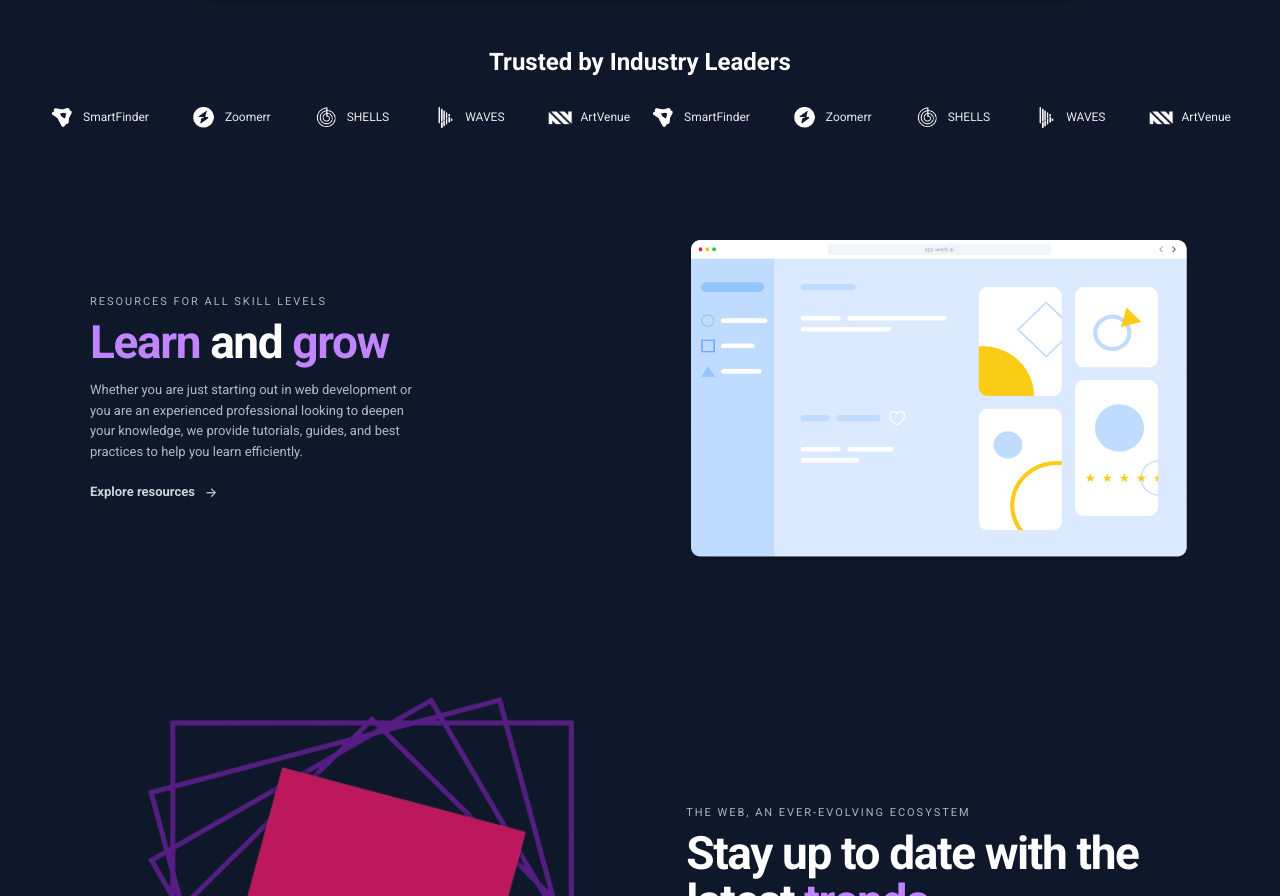
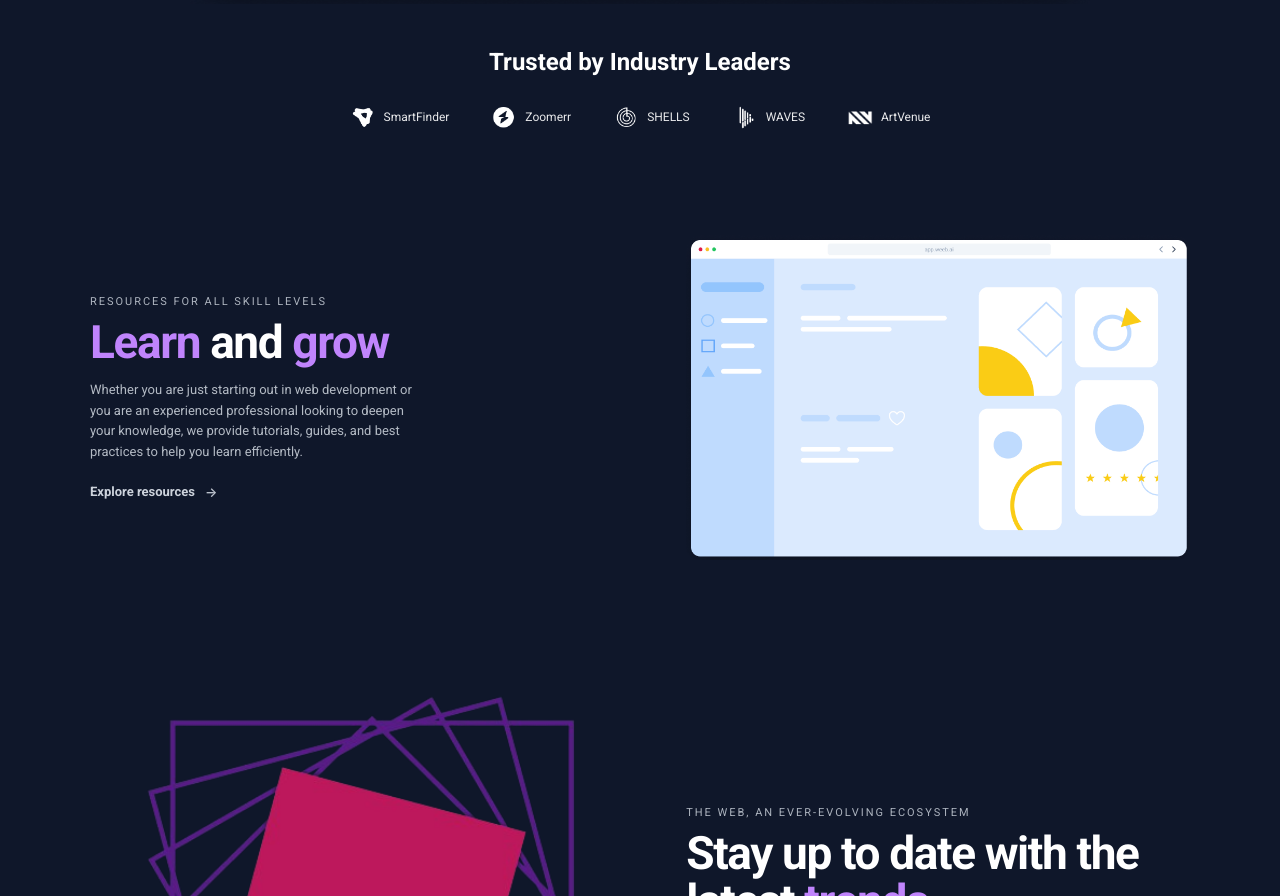
Before and after one commit to baku67/datascientest-projet1-react, a React (Vite) app in the folder my-app/: page / in a window 1280 px wide. Shown: the part 865-1761 px from the top of the page. Built offline with nearby package versions, Linux system fonts and the light colour scheme.

Commit message:
Fix carrouseel responsiv + espacement

```diff
--- a/my-app/src/components/home/TrustSection/TrustSection.scss
+++ b/my-app/src/components/home/TrustSection/TrustSection.scss
@@ -49,8 +49,15 @@
   }
 }
 
+#trust-logos-2 {
+  margin-left: 24px;
+}
+
 /* Desktop : liste classiqu */
 @media (min-width: 769px) {
+  #trust-logos-2 {
+    display: none;
+  }
   .trust-marquee {
     overflow: visible;
     mask-image: none;
--- a/my-app/src/components/home/TrustSection/TrustSection.tsx
+++ b/my-app/src/components/home/TrustSection/TrustSection.tsx
@@ -22,11 +22,14 @@ export default function TrustSection() {
     <section className="trust-section">
       <h2>{t("trust_section_title")}</h2>
 
-      {/* Desktop : ton layout normal / Mobile : marquee */}
       <div className="trust-marquee" aria-label="Trusted by">
         <div className="trust-marquee__track">
-          {/* 1ère passe */}
-          <ul className="trust-logos" role="list" aria-hidden="true">
+          <ul
+            id="trust-logos-1"
+            className="trust-logos"
+            role="list"
+            aria-hidden="true"
+          >
             {ITEMS.map((it) => (
               <li key={it.label}>
                 <img src={it.src} alt={it.alt} />
@@ -35,8 +38,12 @@ export default function TrustSection() {
             ))}
           </ul>
 
-          {/* 2ème passe (clone) */}
-          <ul className="trust-logos" role="list" aria-hidden="true">
+          <ul
+            id="trust-logos-2"
+            className="trust-logos"
+            role="list"
+            aria-hidden="true"
+          >
             {ITEMS.map((it) => (
               <li key={`${it.label}-clone`}>
                 <img src={it.src} alt="" />
```
